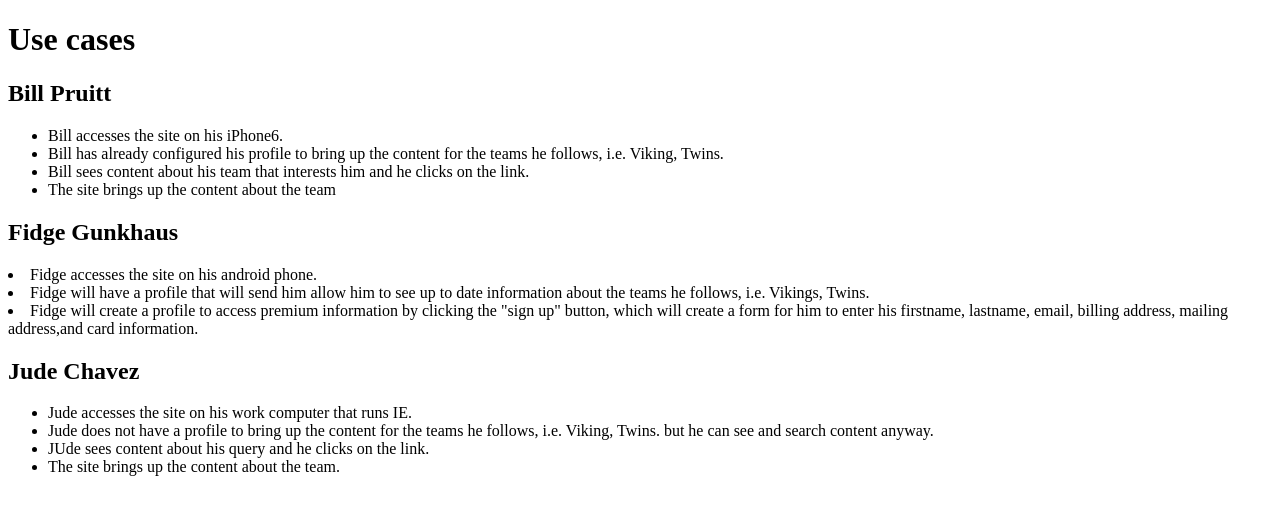
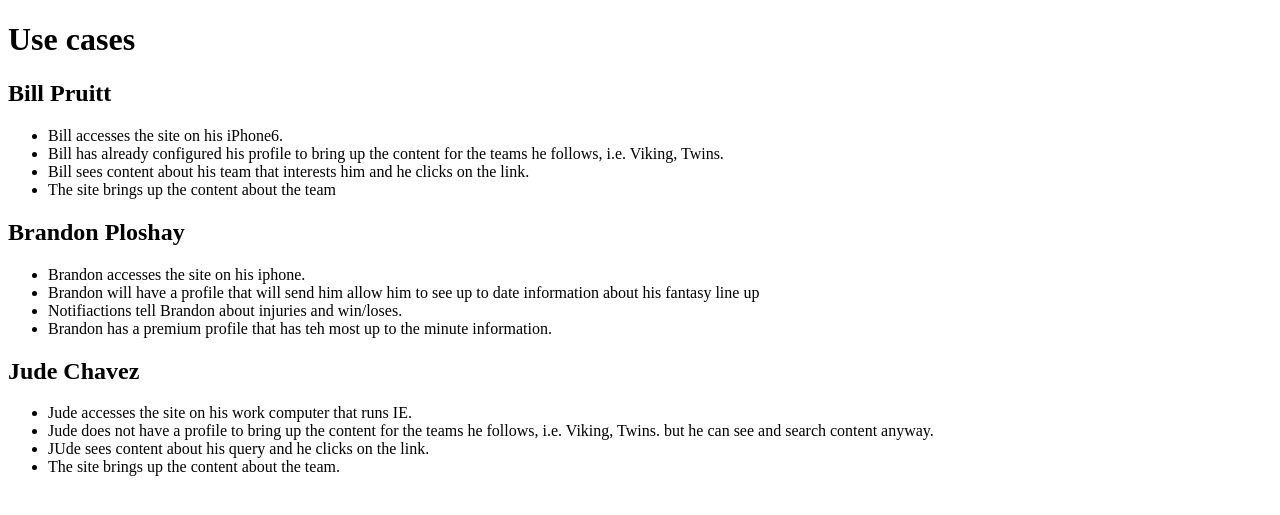
Before and after one commit to chrispaul3625/sprots, a PHP site: page /use-cases.php in a window 1280 px wide. Shown: the top 515 px of the page. Run offline with PHP 8.4, Linux system fonts and the light colour scheme.

Commit message:
edited use case

```diff
--- a/public_html/epic/use-cases.php
+++ b/public_html/epic/use-cases.php
@@ -13,11 +13,13 @@
 						<li>Bill sees content about his team that interests him and he clicks on the link.</li>
 						<li>The site brings up the content about the team</li>
 					</ul>
-				<h2>Fidge Gunkhaus</H2>
-						<li>Fidge accesses the site on his android phone.</li>
-						<li>Fidge will have a profile that will send him allow him to see up to date information about the teams he follows, i.e. Vikings, Twins.</li>
-						<li>Fidge will create a profile to access premium information by clicking the "sign up" button, which will create a form for him to enter his firstname, lastname, email, billing address, mailing address,and card
-							information.</li>
+				<h2>Brandon Ploshay</h2>
+					<ul>
+						<li>Brandon accesses the site on his iphone.</li>
+						<li>Brandon will have a profile that will send him allow him to see up to date information about his fantasy line up</li>
+						<li>Notifiactions tell Brandon about injuries and win/loses.</li>
+						<li>Brandon has a premium profile  that has  teh most up to the minute information.</li>
+					</ul>
 				<h2>Jude Chavez</h2>
 					<ul>
 						<li>Jude accesses the site on his work computer that runs IE.</li>
```
